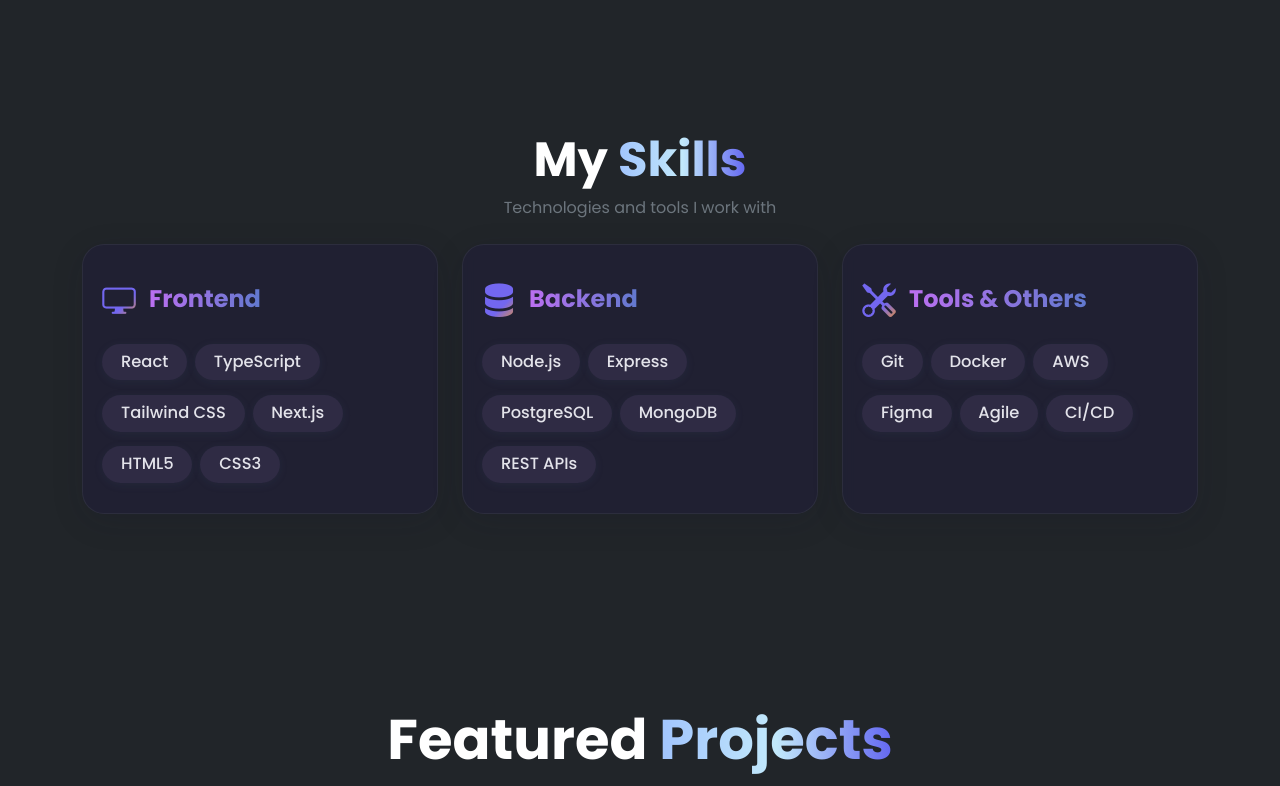
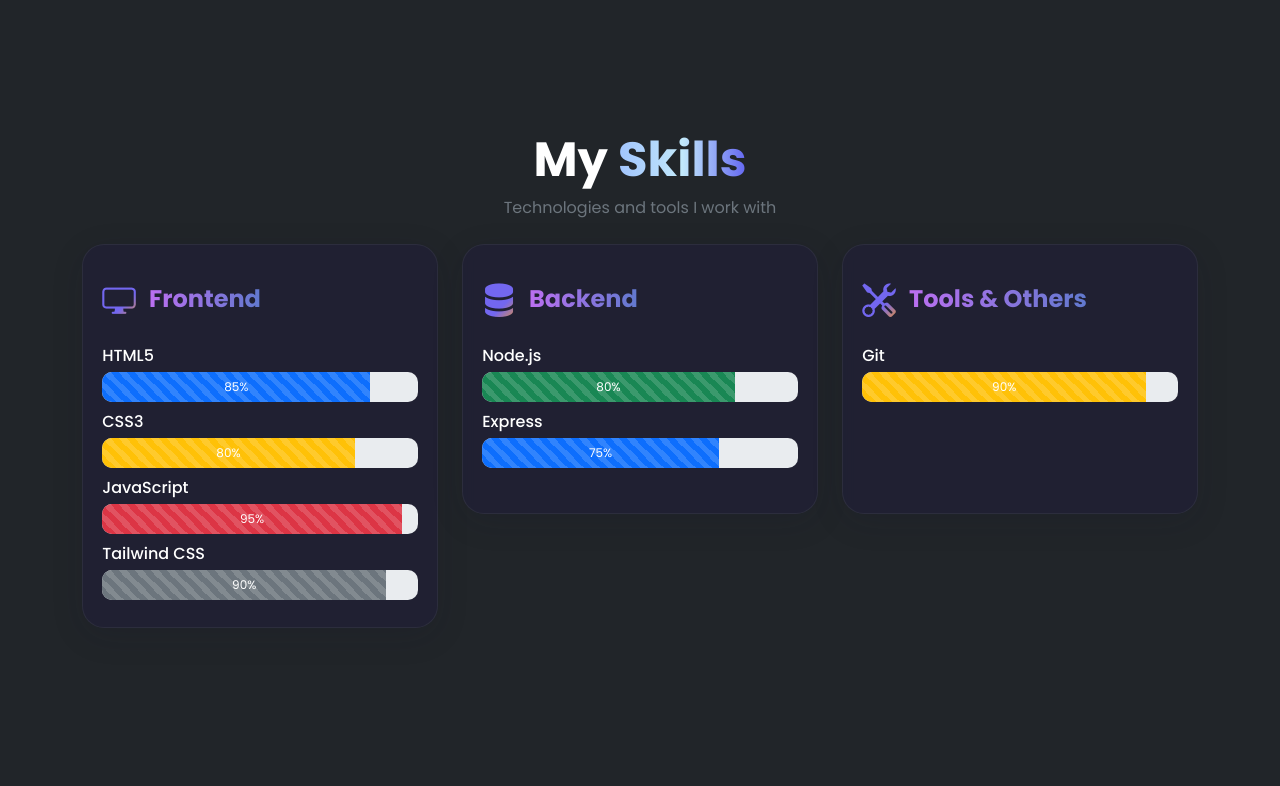
Before and after one commit to sayanghosh78/Portfolio-Project, a plain HTML site: page Portfolio/index.html in a window 1280 px wide. Shown: the part 1277-2063 px from the top of the page. Drawn offline with nearby package versions, Linux system fonts and the light colour scheme.

Commit message:
Add Resume Download button on home schreen && also change the prev skill section to bootstrap prograse bar skill section as mention in project guidlines

```diff
--- a/Portfolio/index.html
+++ b/Portfolio/index.html
@@ -99,9 +99,19 @@
         <p class="lead text-secondary mb-5">
           I build exceptional digital experiences with modern technologies
         </p>
-        <a href="#contact" class="btn btn-purple px-4 py-2 fs-5 fw-semibold"
-          >Get In Touch</a
-        >
+        <div class="d-flex gap-3 justify-content-center">
+          <a href="#contact" class="btn btn-purple px-4 py-2 fs-5 fw-semibold">
+            Get In Touch
+          </a>
+
+          <a
+            href="resume.pdf"
+            download
+            class="btn btn-outline-light px-4 py-2 fs-5 fw-semibold"
+          >
+            <i class="bi bi-download me-2"></i>Resume
+          </a>
+        </div>
       </div>
     </section>
 
@@ -159,13 +169,45 @@
                 <i class="bi bi-display mb-2 gradient-icon"></i>
                 <h4 class="fw-bold gradient-title">Frontend</h4>
               </div>
-              <div class="d-flex flex-wrap gap-2">
-                <span class="chip">React</span>
-                <span class="chip">TypeScript</span>
-                <span class="chip">Tailwind CSS</span>
-                <span class="chip">Next.js</span>
-                <span class="chip">HTML5</span>
-                <span class="chip">CSS3</span>
+              <div class="skill-progress">
+                <label class="text-white">HTML5</label>
+                <div class="progress mb-2">
+                  <div
+                    class="progress-bar progress-bar-striped progress-bar-animated"
+                    style="width: 85%"
+                  >
+                    85%
+                  </div>
+                </div>
+
+                <label class="text-white">CSS3</label>
+                <div class="progress mb-2">
+                  <div
+                    class="progress-bar progress-bar-striped progress-bar-animated bg-warning"
+                    style="width: 80%"
+                  >
+                    80%
+                  </div>
+                </div>
+
+                <label class="text-white">JavaScript</label>
+                <div class="progress mb-2">
+                  <div
+                    class="progress-bar progress-bar-striped progress-bar-animated bg-danger"
+                    style="width: 95%"
+                  >
+                    95%
+                  </div>
+                </div>
+                <label class="text-white">Tailwind CSS</label>
+                <div class="progress mb-2">
+                  <div
+                    class="progress-bar progress-bar-striped progress-bar-animated bg-secondary"
+                    style="width: 90%"
+                  >
+                    90%
+                  </div>
+                </div>
               </div>
             </div>
           </div>
@@ -176,12 +218,25 @@
                 <i class="bi bi-server mb-2 gradient-icon"></i>
                 <h4 class="fw-bold gradient-title">Backend</h4>
               </div>
-              <div class="d-flex flex-wrap gap-2">
-                <span class="chip">Node.js</span>
-                <span class="chip">Express</span>
-                <span class="chip">PostgreSQL</span>
-                <span class="chip">MongoDB</span>
-                <span class="chip">REST APIs</span>
+              <div class="skill-progress">
+                <label class="text-white">Node.js</label>
+                <div class="progress mb-2">
+                  <div
+                    class="progress-bar progress-bar-striped progress-bar-animated bg-success"
+                    style="width: 80%"
+                  >
+                    80%
+                  </div>
+                </div>
+                <label class="text-white">Express</label>
+                <div class="progress mb-2">
+                  <div
+                    class="progress-bar progress-bar-striped progress-bar-animated bg-primary"
+                    style="width: 75%"
+                  >
+                    75%
+                  </div>
+                </div>
               </div>
             </div>
           </div>
@@ -192,13 +247,16 @@
                 <i class="bi bi-tools mb-2 gradient-icon"></i>
                 <h4 class="fw-bold gradient-title">Tools & Others</h4>
               </div>
-              <div class="d-flex flex-wrap gap-2">
-                <span class="chip">Git</span>
-                <span class="chip">Docker</span>
-                <span class="chip">AWS</span>
-                <span class="chip">Figma</span>
-                <span class="chip">Agile</span>
-                <span class="chip">CI/CD</span>
+              <div class="skill-progress">
+                <label class="text-white">Git</label>
+                <div class="progress mb-2">
+                  <div
+                    class="progress-bar progress-bar-striped progress-bar-animated bg-warning"
+                    style="width: 90%"
+                  >
+                    90%
+                  </div>
+                </div>
               </div>
             </div>
           </div>
@@ -412,7 +470,7 @@
           </div>
 
           <div class="text-center mt-5 social-icons">
-            <a href="https://linkedin.com" target="_blank"
+            <a href="linkedin.com/in/sayan-ghosh-09bb15376" target="_blank"
               ><i class="fab fa-linkedin"></i
             ></a>
             <a href="https://facebook.com" target="_blank"
@@ -421,7 +479,7 @@
             <a href="https://twitter.com" target="_blank"
               ><i class="fab fa-twitter"></i
             ></a>
-            <a href="https://github.com" target="_blank"
+            <a href="https://github.com/sayanghosh78" target="_blank"
               ><i class="fab fa-github"></i
             ></a>
           </div>
--- a/Portfolio/style.css
+++ b/Portfolio/style.css
@@ -148,6 +148,16 @@ html{
   background: #805ad5;
   color: #fff;
   cursor: pointer;
+}
+
+.skill-progress label {
+  font-weight: 500;
+  margin-bottom: 4px;
+}
+
+.progress {
+  height: 30px;
+  border-radius: 10px;
 }
 
 
```
Also changed, not shown: Portfolio/IMG_20250923_183119-2.jpg (added), 1 other file.
